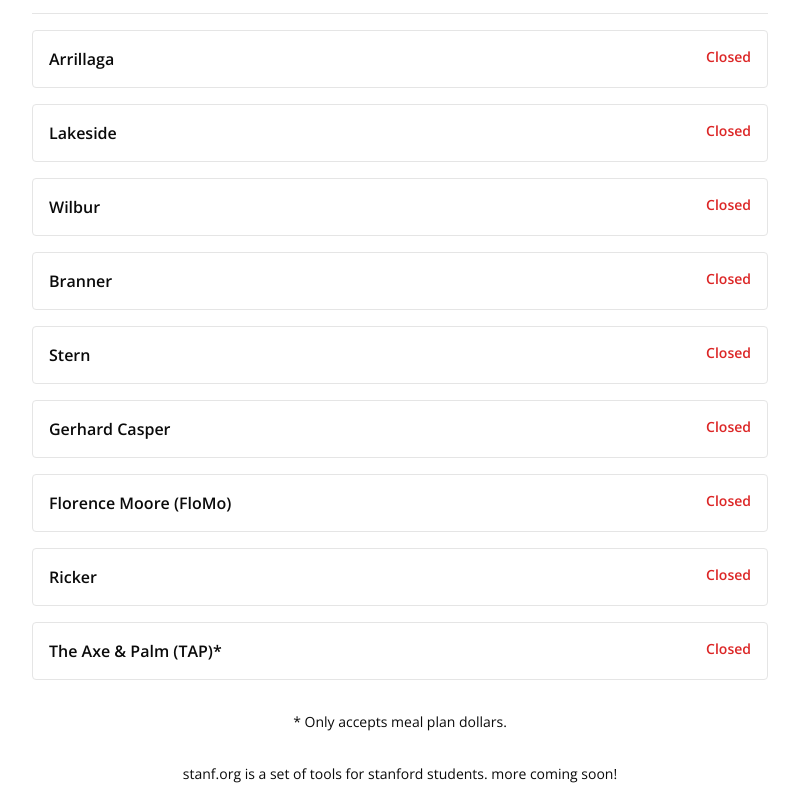
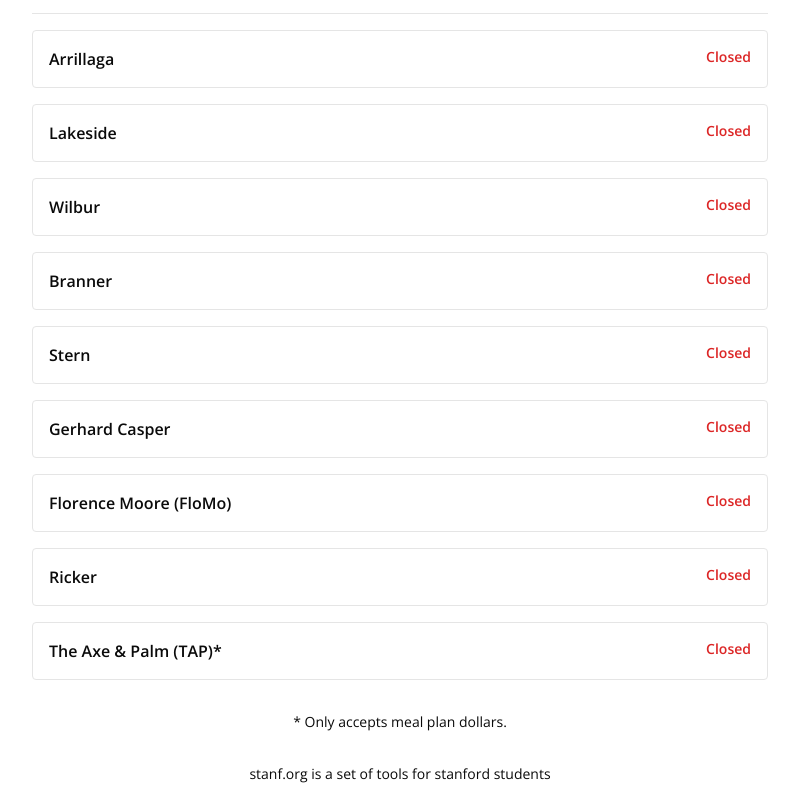
Before and after one commit to eiiot/dining.stanf.org, a Next.js app: page / in a window 1280 px wide. Shown: the part 175-975 px from the top of the page, without its empty margins (240-1039 px from the left). Built offline with nearby package versions, Linux system fonts and the light colour scheme.

Commit message:
Update page.tsx

```diff
--- a/app/page.tsx
+++ b/app/page.tsx
@@ -473,7 +473,7 @@
       </div>
 
       <div className="w-full text-center text-sm pt-4">
-        stanf.org is a set of tools for stanford students. more coming soon!
+        stanf.org is a set of tools for stanford students
       </div>
     </main>
   );
```
